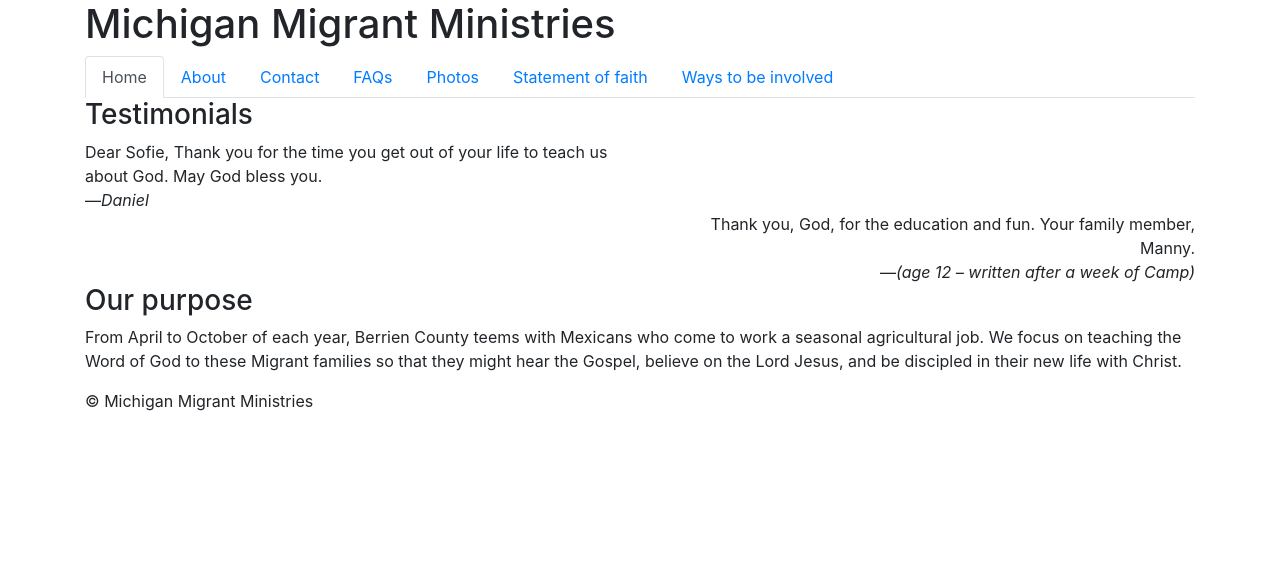
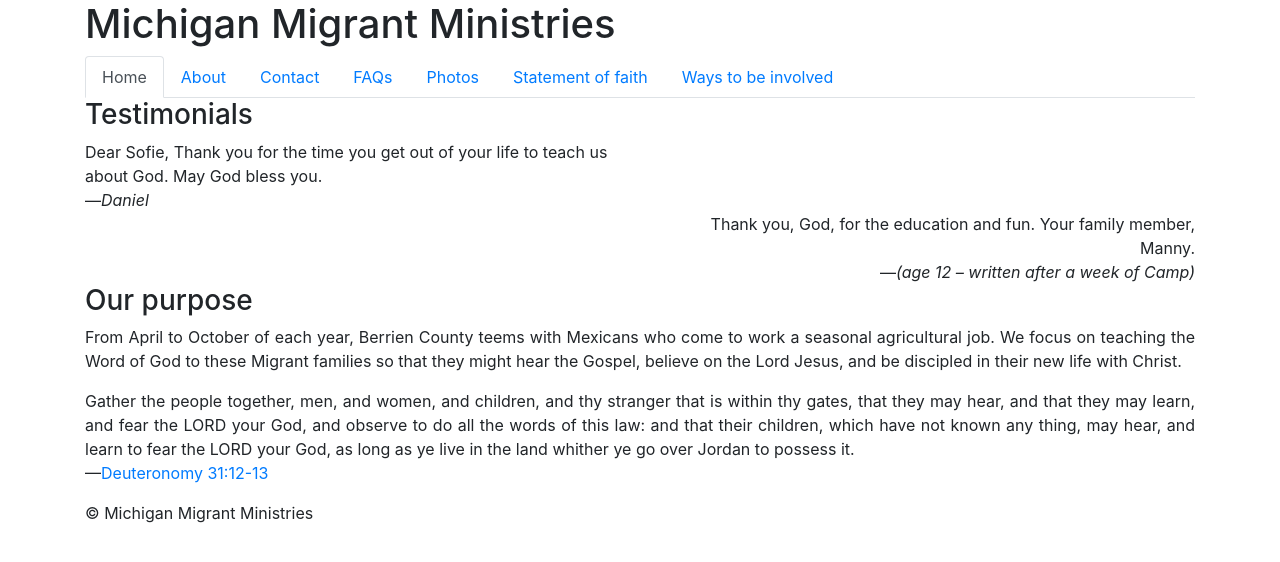
Before and after one commit to michigan-migrant-ministries/website, a Jekyll site: the page built from _pages/home.html, in a window 1280 px wide. Shown: the top 562 px of the page. Built offline with Jekyll 4.4.1, drawn with Linux system fonts in a browser that asks for light colours.

Commit message:
Flesh out the footer and justify blocks of text

```diff
--- a/_includes/footer.html
+++ b/_includes/footer.html
@@ -1,3 +1,16 @@
 <footer>
-  &copy; {{ site.organization }}
+  <div class="row justify-content-center">
+    <div class="col">
+      <p class="text-justify">
+        Gather the people together, men, and women, and children, and thy stranger that is within thy gates, that they
+        may hear, and that they may learn, and fear the LORD your God, and observe to do all the words of this law: and
+        that their children, which have not known any thing, may hear, and learn to fear the LORD your God, as long as
+        ye live in the land whither ye go over Jordan to possess it.<br/>
+        &mdash;<a href="https://www.biblegateway.com/passage/?search=Deuteronomy 31:12-13&version=KJV">Deuteronomy 31:12-13</a>
+      </p>
+      <p>
+        &copy; {{ site.organization }}
+      </p>
+    </div>
+  </div>
 </footer>
--- a/_pages/home.html
+++ b/_pages/home.html
@@ -17,7 +17,7 @@
     {% endfor %}
 
     <h3>Our purpose</h3>
-    <p>
+    <p class="text-justify">
       From April to October of each year, Berrien County teems with Mexicans who come to work a seasonal agricultural
       job. We focus on teaching the Word of God to these Migrant families so that they might hear the Gospel, believe on
       the Lord Jesus, and be discipled in their new life with Christ.
```
